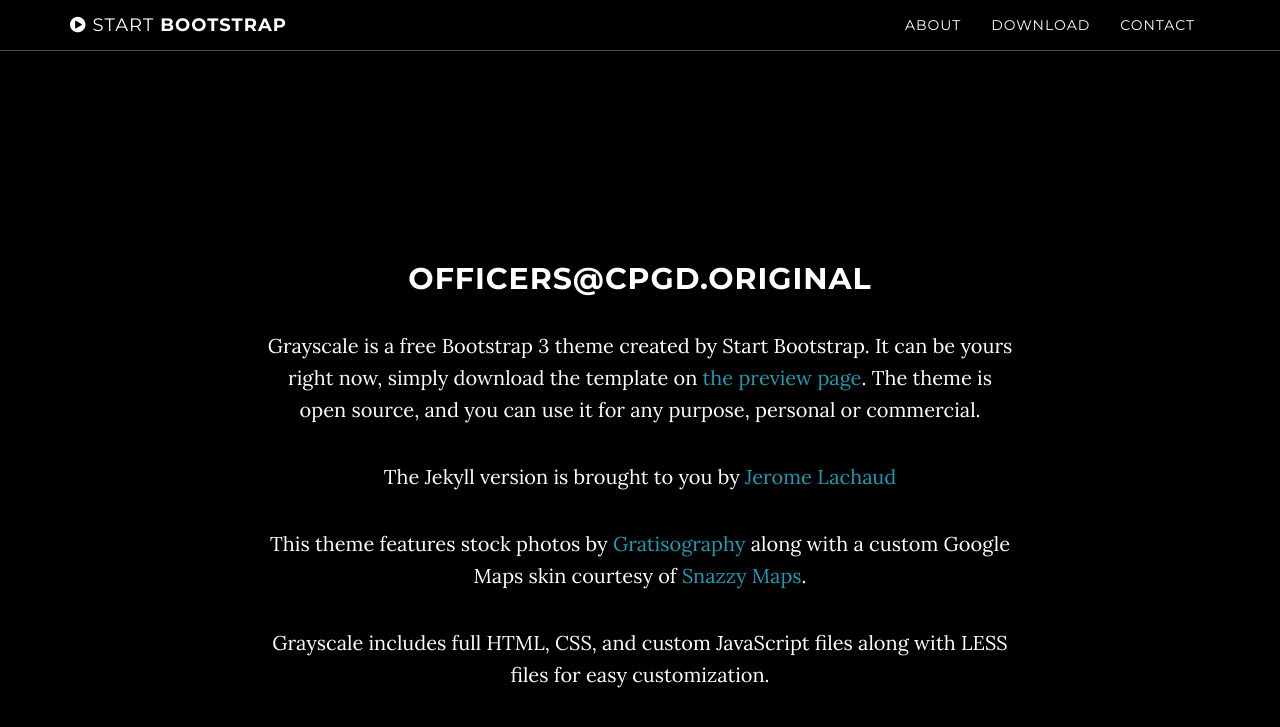
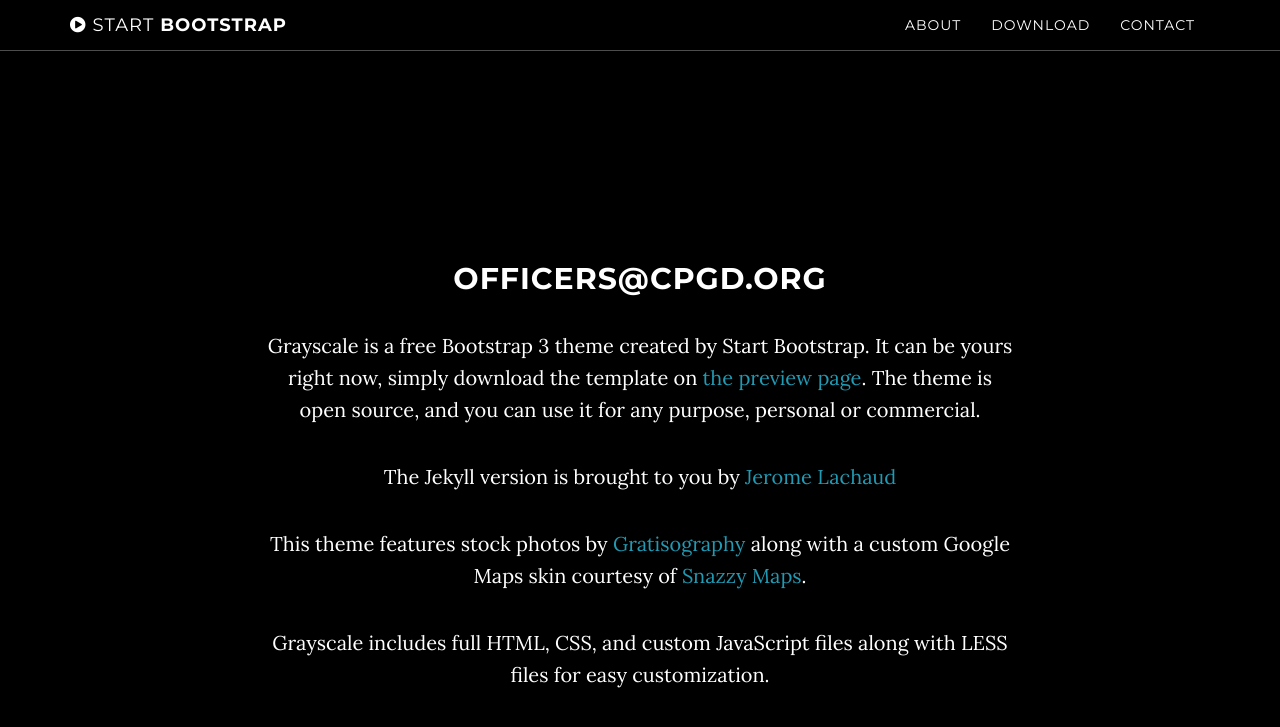
Before and after one commit to CalPolyGameDevelopmentClub/CalPolyGameDevelopmentClub.github.io, a Jekyll site: the page built from index.html, in a window 1280 px wide and 900 px high, scrolled down 838 px. Shown: the top 727 px of the window. Built offline with Jekyll 4.4.1, drawn with Linux system fonts in a browser that asks for light colours; some of the changed text lies outside the part shown.

Commit message:
fixing email typo in config.yml

```diff
--- a/_config.yml
+++ b/_config.yml
@@ -1,6 +1,6 @@
 # Site settings
 title: Cal Poly Game Development
-email: officers@cpgd.original
+email: officers@cpgd.org
 url: https://calpolygamedevelopmentclub.github.io/
 description: "Cal Poly Game Development Club is focused on teaching all aspects of game creation along with providing a community that you can learn from and collaborate with. Simply put, we make games and connect our members with professionals in the game development industry."
 
```
